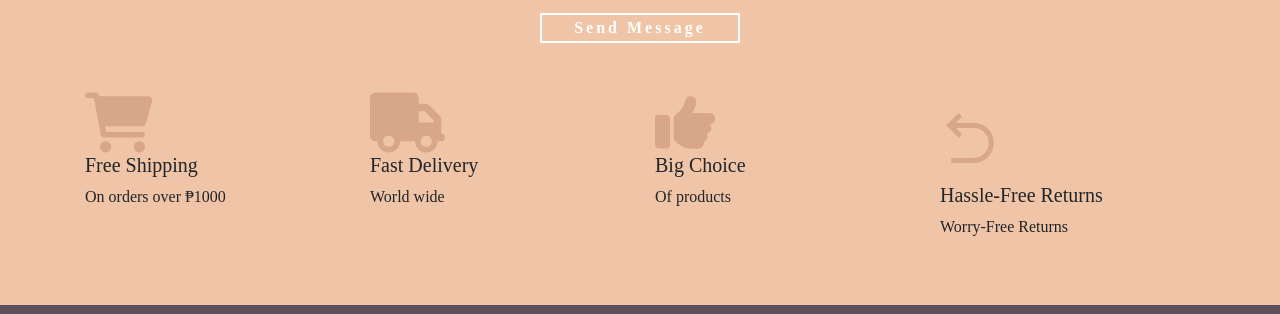
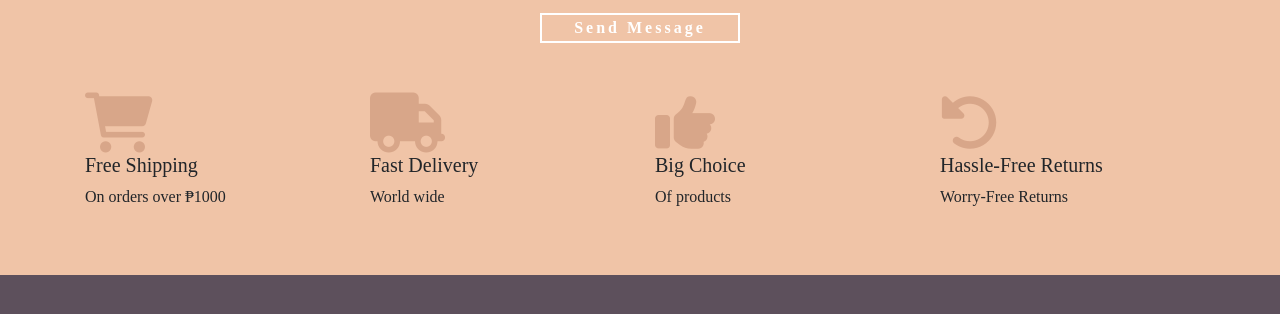
Before and after one commit to yuwi010101/Spirited-Finds, a plain HTML site: page index.html in a window 1280 px wide. Shown: the part 5472-5786 px from the top of the page. Drawn offline with nearby package versions, Linux system fonts and the light colour scheme; a web font is replaced by a local one.

Commit message:
Update index.html

```diff
--- a/index.html
+++ b/index.html
@@ -590,11 +590,11 @@ Let the adventure begin with Ghibli Dreams!</p>
             <h5 class="custom-text3">Big Choice</h5>
             <p class="custom-text3">Of products</p>
         </div>
-        <div class="col-md-3 py-3 py-md-0">
-            <i class="ri-arrow-go-back-line"></i>
-            <h5 class="custom-text3">Hassle-Free Returns</h5>
-            <p class="custom-text3">Worry-Free Returns</p>
-        </div>
+	<div class="col-md-3 py-3 py-md-0">
+   	 <i class="fa-solid fa-rotate-left"></i>
+   	 <h5 class="custom-text3">Hassle-Free Returns</h5>
+   	 <p class="custom-text3">Worry-Free Returns</p>
+	</div>
     </div>
 </div>
 
```
